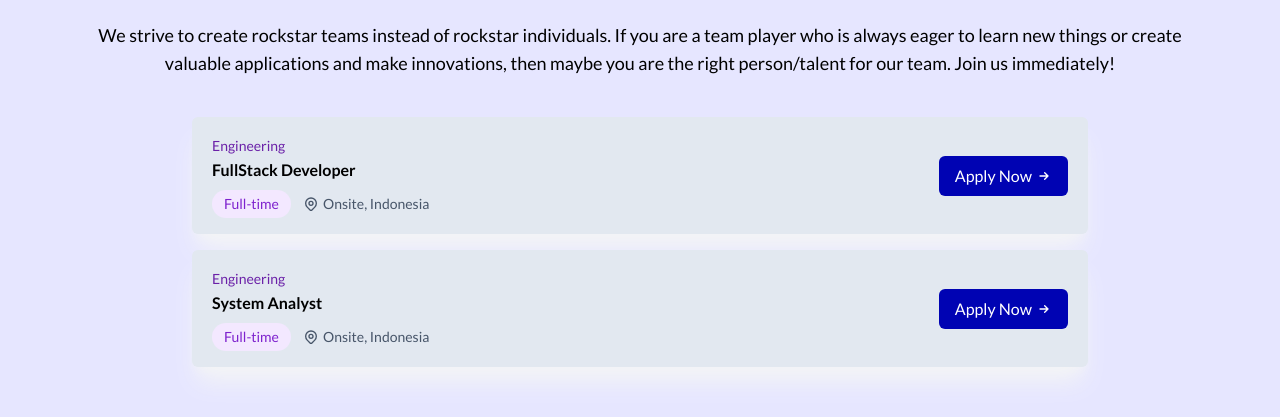
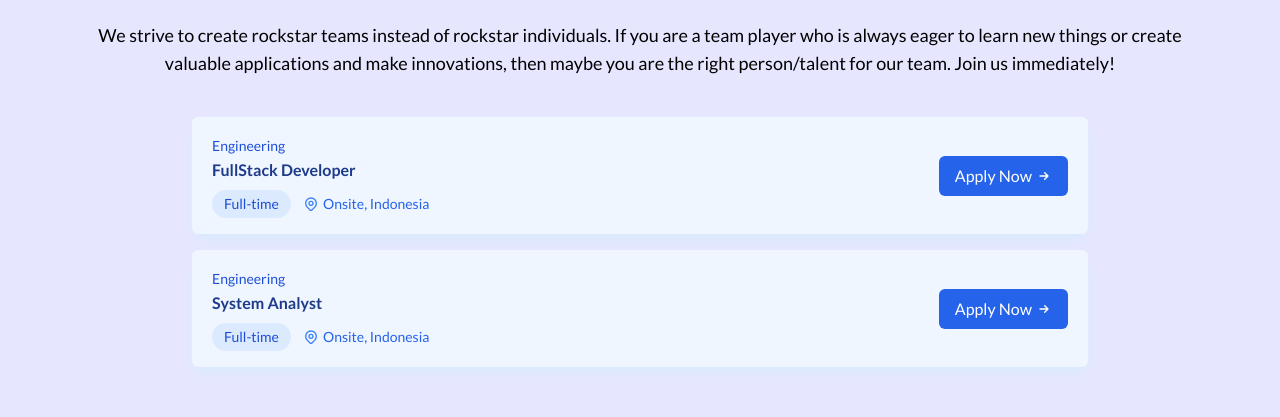
Before and after one commit to signofcommunication/gaws, a Nuxt app: page /careers in a window 1280 px wide. Shown: the part 875-1292 px from the top of the page. Built offline with nearby package versions, Linux system fonts and the light colour scheme.

Commit message:
FIx: update the listing card

```diff
--- a/components/JobListingCard.vue
+++ b/components/JobListingCard.vue
@@ -4,20 +4,20 @@ const props = defineProps(['title','department','location','type','id'])
 
 <template>
   <div
-    class="bg-slate-200 shadow-xl shadow-gray-100 w-full max-w-4xl flex flex-col sm:flex-row gap-3 sm:items-center justify-between px-5 py-4 my-4 rounded-md mx-auto"
+    class="bg-blue-50 shadow-lg shadow-blue-100 w-full max-w-4xl flex flex-col sm:flex-row gap-3 sm:items-center justify-between px-5 py-4 my-4 rounded-md mx-auto"
   >
     <div>
-      <span class="text-purple-800 text-sm">{{props.department}}</span>
-      <h3 class="font-bold mt-px">{{ props.title }}</h3>
+      <span class="text-blue-700 text-sm">{{ props.department }}</span>
+      <h3 class="font-semibold mt-px text-blue-900">{{ props.title }}</h3>
       <div class="flex items-center gap-3 mt-2">
         <span
-          class="bg-purple-100 text-purple-700 rounded-full px-3 py-1 text-sm"
+          class="bg-blue-100 text-blue-700 rounded-full px-3 py-1 text-sm"
           >{{ props.type }}</span
         >
-        <span class="text-slate-600 text-sm flex gap-1 items-center">
+        <span class="text-blue-600 text-sm flex gap-1 items-center">
           <svg
             xmlns="http://www.w3.org/2000/svg"
-            class="h-4 w-4"
+            class="h-4 w-4 text-blue-500"
             fill="none"
             viewBox="0 0 24 24"
             stroke="currentColor"
@@ -41,12 +41,12 @@ const props = defineProps(['title','department','location','type','id'])
     <div>
       <NuxtLink
         :to="`/careers/${props.id}`"
-        class="bg-gaws-base-color text-white font-medium px-4 py-2 rounded-md flex gap-1 items-center"
+        class="bg-blue-600 text-white font-medium px-4 py-2 rounded-md flex gap-1 items-center hover:bg-blue-700 transition"
       >
         Apply Now
         <svg
           xmlns="http://www.w3.org/2000/svg"
-          class="h-4 w-4"
+          class="h-4 w-4 text-white"
           fill="none"
           viewBox="0 0 24 24"
           stroke="currentColor"
```
Also changed, not shown: assets/GAWS-footer.png (added).
